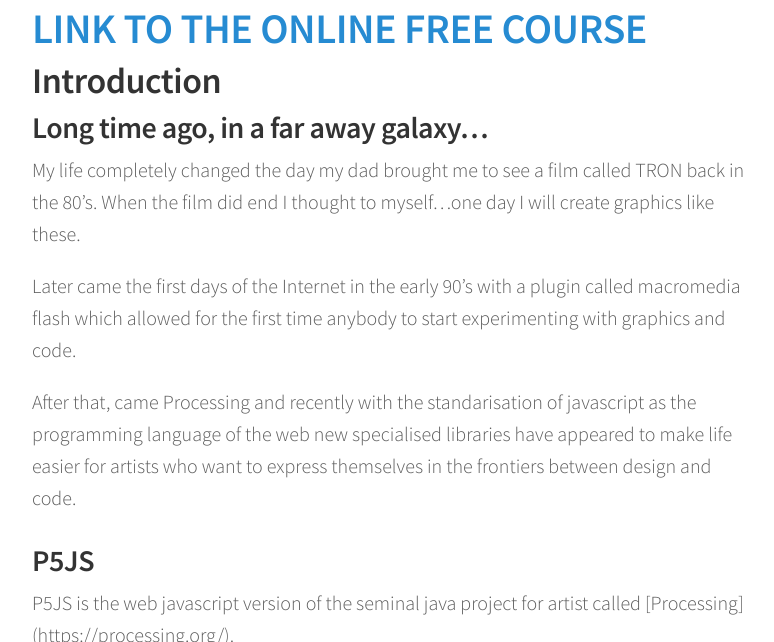
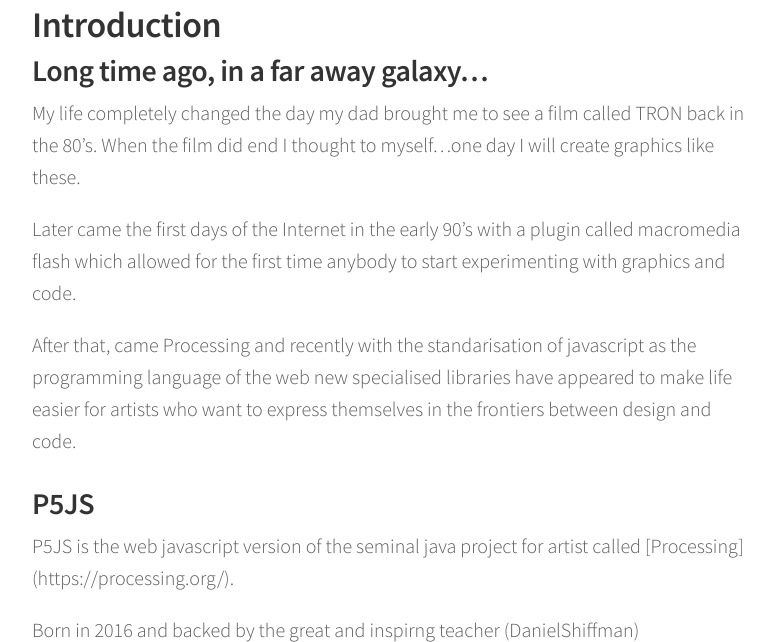
Before and after one commit to bernatferragut/FutureWeb-blog, a Jekyll site: the page built from _posts/08-10-18-FW-Generativ Art Course.md, in a window 1280 px wide and 900 px high, scrolled down 502 px, cut to the strip 258-900 px from the top of the window. Shown: the whole strip, without its empty margins (248-1022 px from the left). Built offline with Jekyll 4.4.1, drawn with Linux system fonts in a browser that asks for light colours; nearby versions of some CDN libraries; comment, search, counter and statistics services are not loaded.

Commit message:
Update 08-10-18-FW-Generativ Art Course.md

```diff
--- a/_posts/08-10-18-FW-Generativ Art Course.md
+++ b/_posts/08-10-18-FW-Generativ Art Course.md
@@ -28,8 +28,6 @@
 position: relative;"
 scrolling="no"
 src="https://editor.p5js.org/embed/rkMk2btKm"></iframe>
-
-# [LINK TO THE ONLINE FREE COURSE](http://ga-course.surge.sh/)
 
 ## Introduction
 
```
